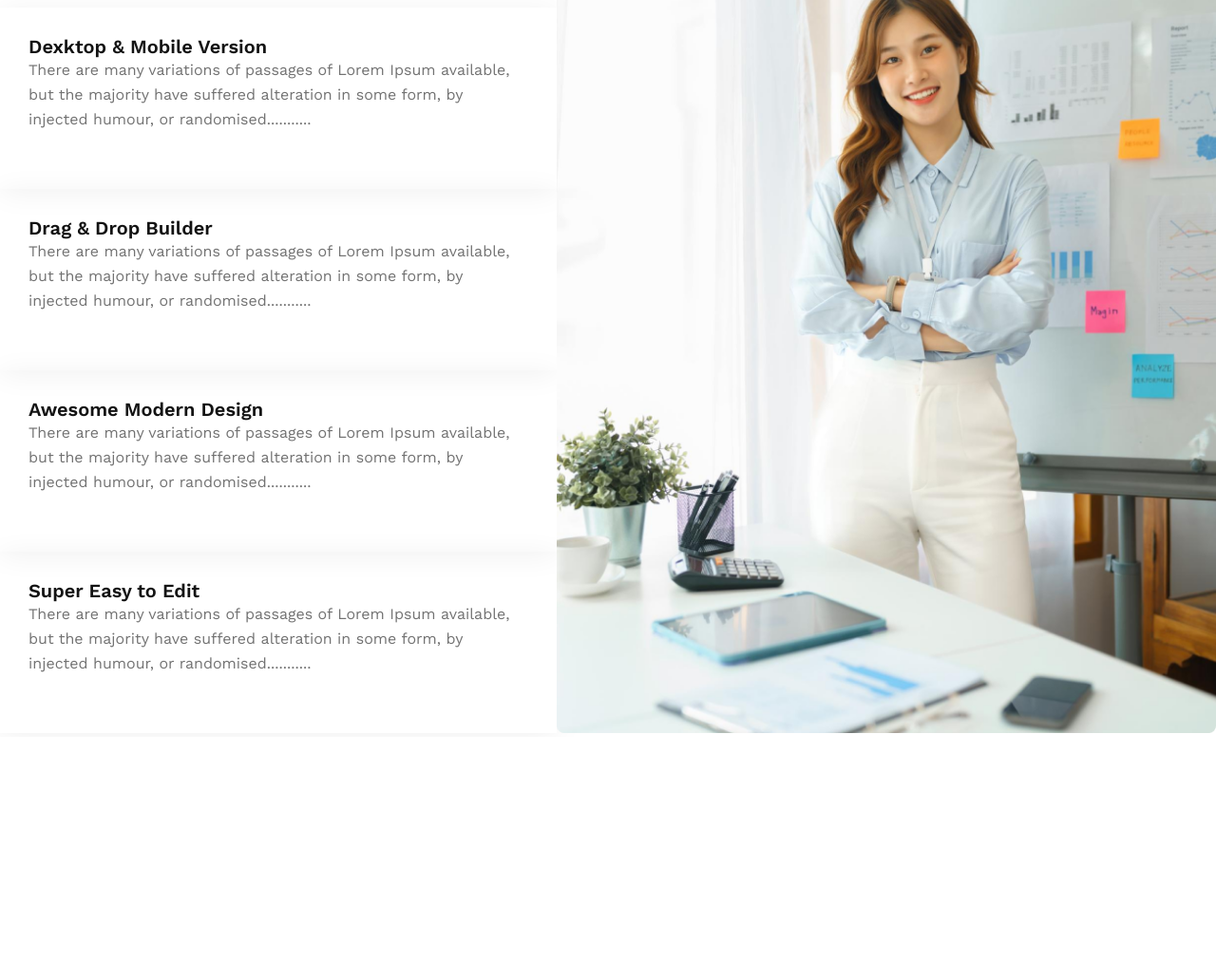
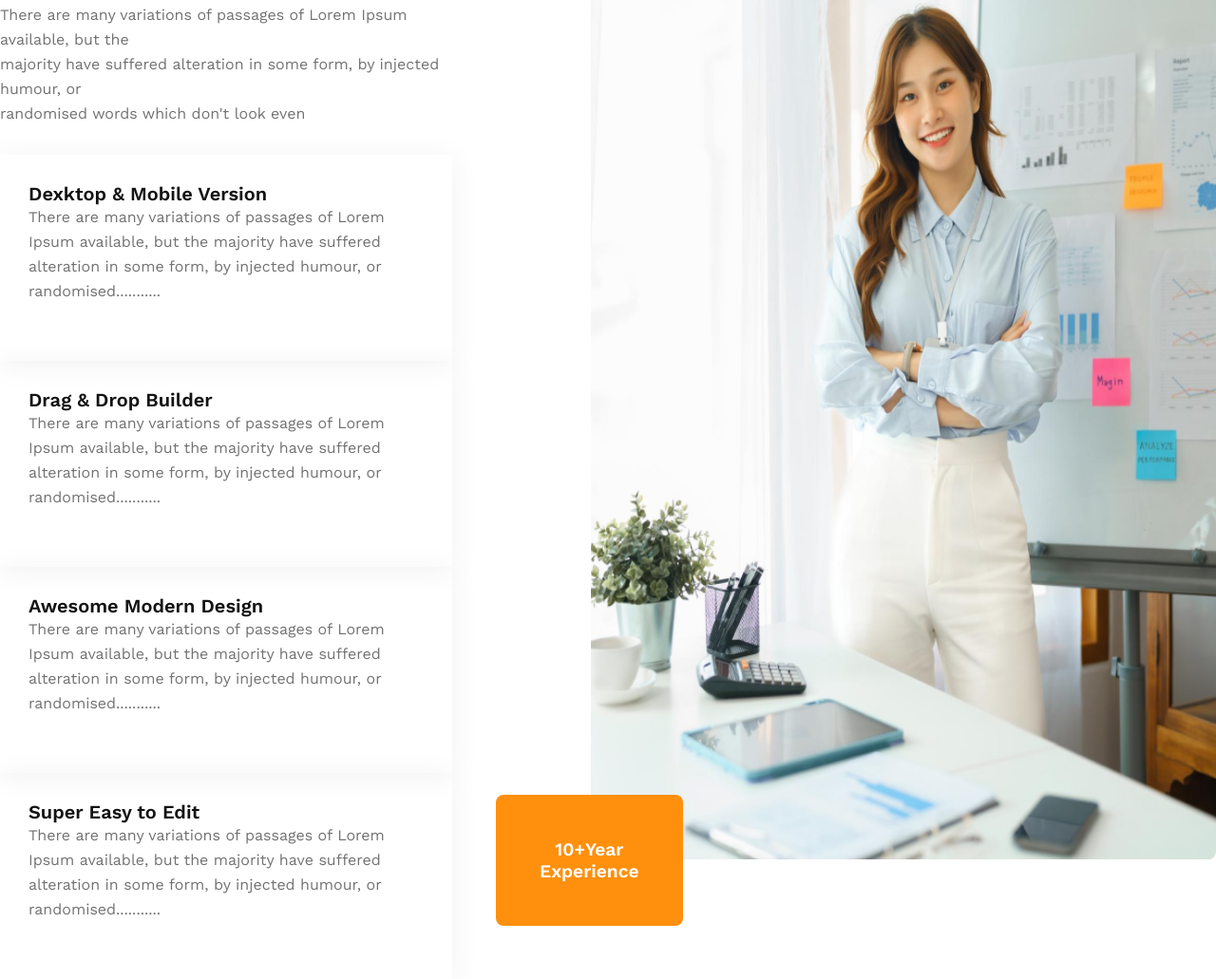
Before and after one commit to SulaimanAbdullah3102/g3, a plain HTML site: page index.html in a window 1280 px wide. Shown: the part 2291-3322 px from the top of the page at 95% size. Before the commit the page ends 3067 px from the top, so only its background shows below. Drawn offline with nearby package versions, Linux system fonts and the light colour scheme.

Commit message:
competed feature

```diff
--- a/index.html
+++ b/index.html
@@ -71,7 +71,17 @@
             </div>
             <div class="feature2-pic">
                 <img src="images/architect.png" alt="">
+                <button id="img-btn">10+Year <br>
+                    Experience</button>
             </div>
+        </section>
+
+        <section class="facts-section">
+            <div class="facts-writing section-writing">
+                <h3></h3>
+                <p></p>
+            </div>
+            <div class="facts-cardbox"></div>
         </section>
     </main>
     <footer>
--- a/styles/style.css
+++ b/styles/style.css
@@ -182,8 +182,12 @@ nav,
     margin: 0 auto;
     display: flex;
     margin-top: 130px;
+    gap: 146px;
 }
 
+.feature2-writing{
+    padding-top: 50px;
+}
 
 .feature2-writing h3{
     border-left: 2px solid rgb(255, 144, 14);
@@ -201,17 +205,32 @@ nav,
     box-shadow: 0px 4px 30px 0px rgba(0, 0, 0, 0.06);
 }
 
-.feature2-pic{
-    flex: 1;
-}
 
 .feature2-pic img{
     width: 100%;
-    height: 100%;
+    height: 90%;
+}
+
+#img-btn{
+    border-radius: 8px;
+    background: rgb(255, 144, 14);
+    padding: 46px;
+    color: rgb(255, 255, 255);
+    font-family: Work Sans;
+    font-size: 1.2rem;
+    font-weight: 600;
+    line-height: 23px;
+    border: none;
+    cursor: pointer;
+    margin-top: -100px;
+    margin-left: -100px;
 }
 
 /* feature2 style end */
 
+/* facts style start */
+
+/* facts style end */
 
 
 /* main  style end */
@@ -246,4 +265,8 @@ nav,
 
     }
 
+    #img-btn{
+        display: none;
+    }
+
 }
```
